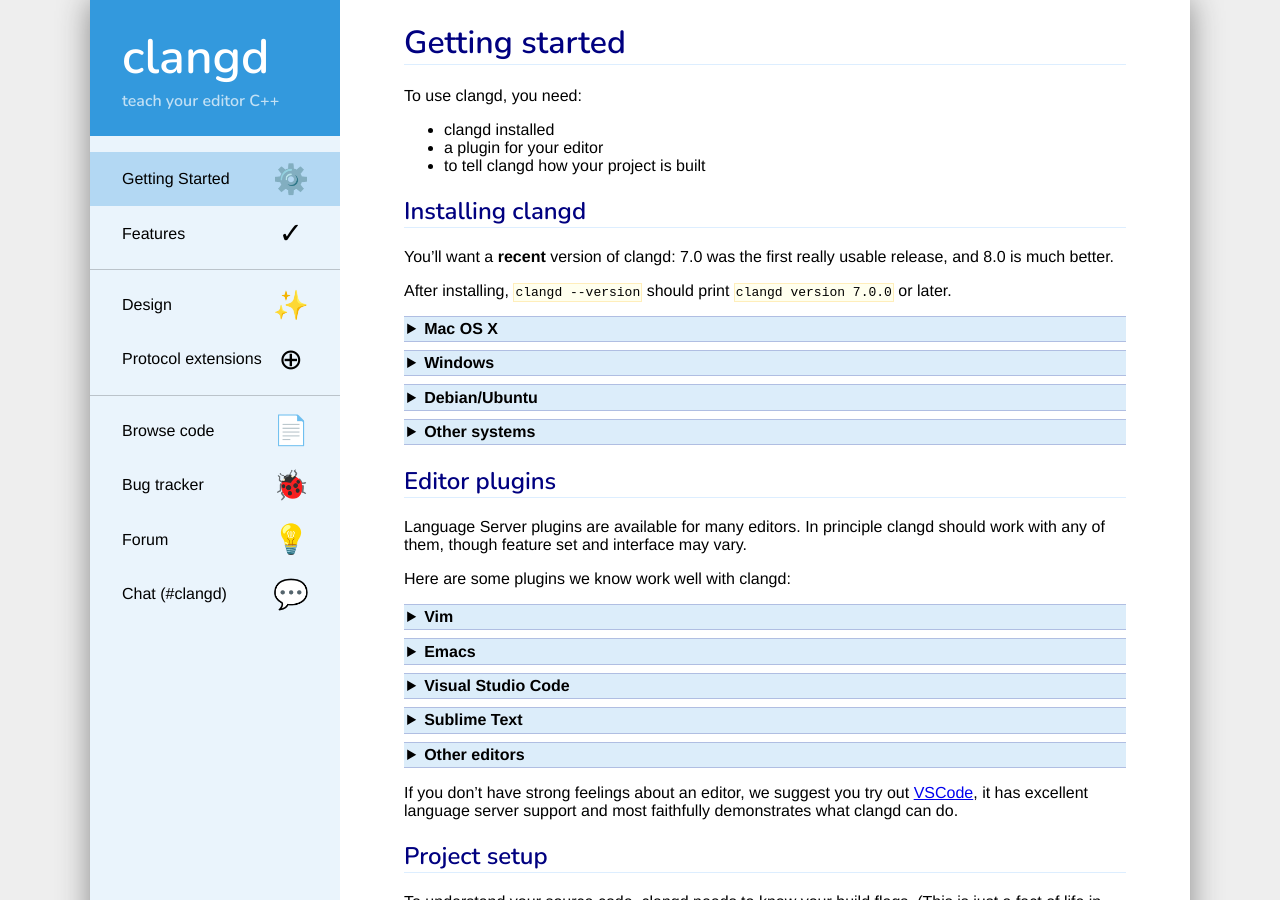
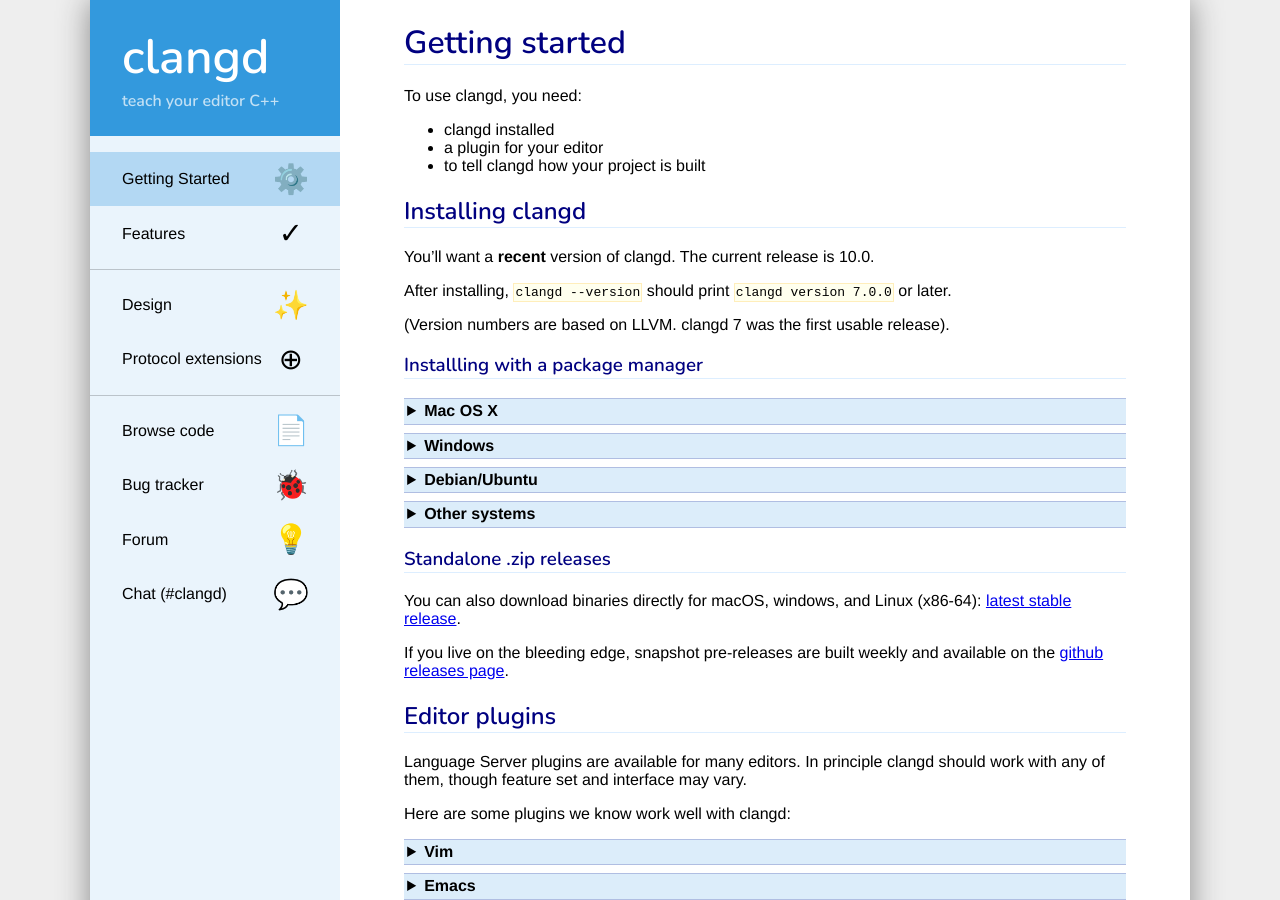
Before and after one commit to llvm/clangd-www, a Jekyll site: the page built from installation.md, in a window 1280 px wide and 900 px high. Built offline with Jekyll 4.4.1, drawn with Linux system fonts in a browser that asks for light colours; our own code applies the rules of GitHub Pages for plain Markdown files.

Commit message:
Update installation page for current versions & zip releases.

````diff
--- a/installation.md
+++ b/installation.md
@@ -7,24 +7,19 @@
 
 ## Installing clangd
 
-You'll want a **recent** version of clangd: 7.0 was the first really usable
-release, and 8.0 is much better.
+You'll want a **recent** version of clangd. The current release is 10.0.
 
 After installing, `clangd --version` should print `clangd version 7.0.0` or later.
+
+(Version numbers are based on LLVM. clangd 7 was the first usable release).
+
+### Installling with a package manager
 
 <details>
 <summary markdown="span">Mac OS X</summary>
 Clangd can be installed (along with LLVM) via [Homebrew](https://brew.sh):
 ```
 brew install llvm
-```
-
-If you don't want to use homebrew, you can download the a binary release of
-LLVM from [releases.llvm.org](http://releases.llvm.org/download.html).
-Alongside `bin/clangd` you will need at least `lib/clang/*/include`:
-```
-cp clang+llvm-7.0.0/bin/clangd /usr/local/bin/clangd
-cp -r clang+llvm-7.0.0/lib/clang/ /usr/local/lib/
 ```
 </details>
 
@@ -35,27 +30,36 @@
 
 <details>
 <summary markdown="span">Debian/Ubuntu</summary>
-Installing the `clang-tools` package will usually give you an old version.
+Installing the `clangd` package will usually give you a slightly older version.
 
-Try to install the latest release (8.0):
+Try to install the latest packaged release (9.0):
 ```
-sudo apt-get install clang-tools-8
+sudo apt-get install clangd-9
 ```
-If that's not found, at least `clang-tools-7` should be available.
+If that's not found, at least `clangd-9` or `clangd-8` should be available.
+Versions before 8 were part of the `clang-tools` pacakge.
 
-This will install clangd as `/usr/bin/clangd-8`. Make it the default `clangd`:
+This will install clangd as `/usr/bin/clangd-9`. Make it the default `clangd`:
 ```
-sudo update-alternatives --install /usr/bin/clangd clangd /usr/bin/clangd-8 100
+sudo update-alternatives --install /usr/bin/clangd clangd /usr/bin/clangd-9 100
 ```
 </details>
 
 <details>
 <summary markdown="span">Other systems</summary>
-Most distributions include clangd in a `clang-tools` package, or in the full
-`llvm` distribution.
+Most distributions include clangd in a `clangd` package, in a `clang-tools`
+package, or in the full `llvm` distribution.
 
 For some platforms, binaries are also avaliable at [releases.llvm.org](http://releases.llvm.org/download.html).
 </details>
+
+### Standalone .zip releases
+
+You can also download binaries directly for macOS, windows, and Linux (x86-64):
+[latest stable release](https://github.com/clangd/clangd/releases/latest).
+
+If you live on the bleeding edge, snapshot pre-releases are built weekly and
+available on the [github releases page](https://github.com/clangd/clangd/releases).
 
 ## Editor plugins
 
````
